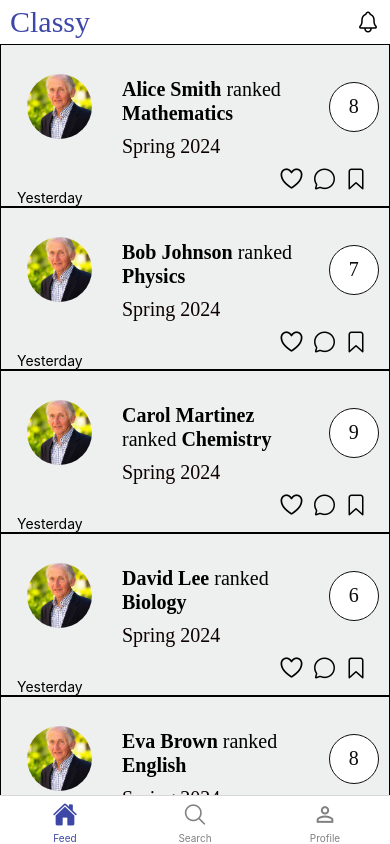
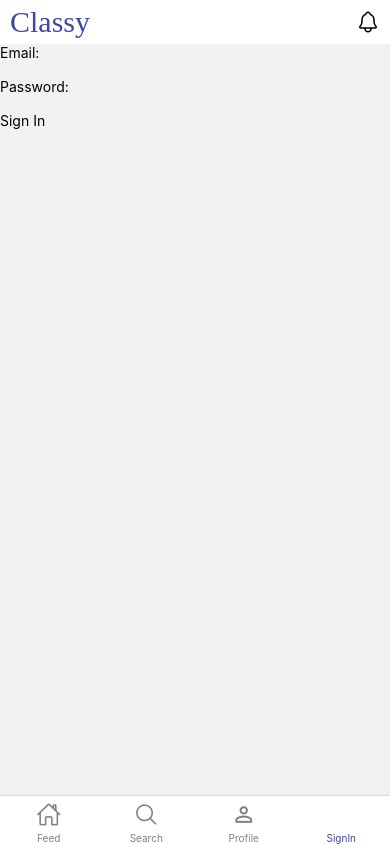
Before and after one commit to AmandaFoess/Classy, a React Native app: screen /SignIn in a window 390 px wide. Built offline with nearby package versions, Linux system fonts and the light colour scheme.

Commit message:
Added sign-in ui page in bottom bar

```diff
--- a/App.js
+++ b/App.js
@@ -17,6 +17,7 @@ import SearchBarRecommend from "./pages/courseProfile/SearchBarRecommend";
 import CommentScreen from "./pages/feed/CommentScreen";
 import AddCourse from "./pages/userProfile/addCourse";
 import NotificationsScreen from "./pages/Notifications Screen/notificationsScreen.js";
+import SignIn from "./pages/Authentication/signInPage";
 
 const Tab = createBottomTabNavigator();
 
@@ -52,6 +53,7 @@ export default function App() {
           <Tab.Screen name="Feed" component={FeedScreen} />
           <Tab.Screen name="Search" component={SearchStack} />
           <Tab.Screen name="Profile" component={UserProfile} />
+          <Tab.Screen name="SignIn" component={SignIn} />
           {/* <Tab.Screen name="Course Profile" component={CourseHomePage} /> */}
           {/* <Tab.Screen name="Comment Screen" component={CommentScreen} /> */}
           {/* <Tab.Screen name="Add Class" component={AddCourse} /> */}
--- a/pages/Authentication/signInPage.js
+++ b/pages/Authentication/signInPage.js
@@ -1,7 +1,8 @@
 // src/SignIn.js
 import { useState } from "react";
-import { signInWithEmailAndPassword } from "firebase/auth";
-import { auth } from "./firebase";
+import { Pressable, TextInput, Text, View } from "react-native";
+//import { signInWithEmailAndPassword } from "firebase/auth";
+//import { auth } from "./firebase";
 
 const SignIn = () => {
   const [email, setEmail] = useState("");
@@ -27,28 +28,30 @@ const SignIn = () => {
   };
 
   return (
-    <form onSubmit={handleSignIn}>
-      <div>
-        <label>Email:</label>
-        <input
+    <View onSubmit={handleSignIn}>
+      <View>
+        <Text>Email:</Text>
+        <TextInput
           type="email"
           value={email}
           onChange={(e) => setEmail(e.target.value)}
           required
         />
-      </div>
-      <div>
-        <label>Password:</label>
-        <input
+      </View>
+      <View>
+        <Text>Password:</Text>
+        <TextInput
           type="password"
           value={password}
           onChange={(e) => setPassword(e.target.value)}
           required
         />
-      </div>
+      </View>
       {error && <p>{error}</p>}
-      <button type="submit">Sign In</button>
-    </form>
+      <Pressable type="submit">
+        <Text>Sign In</Text>
+      </Pressable>
+    </View>
   );
 };
 
```
